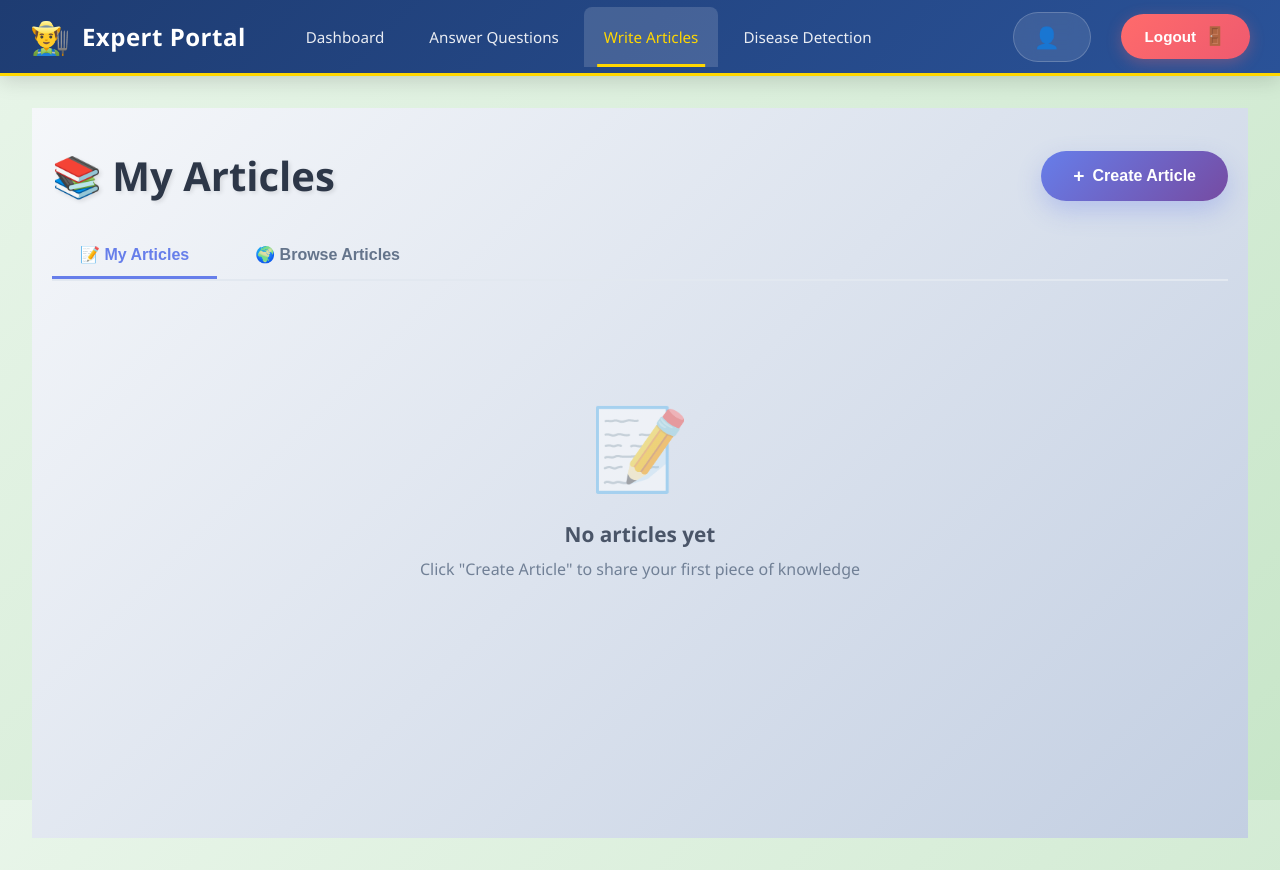
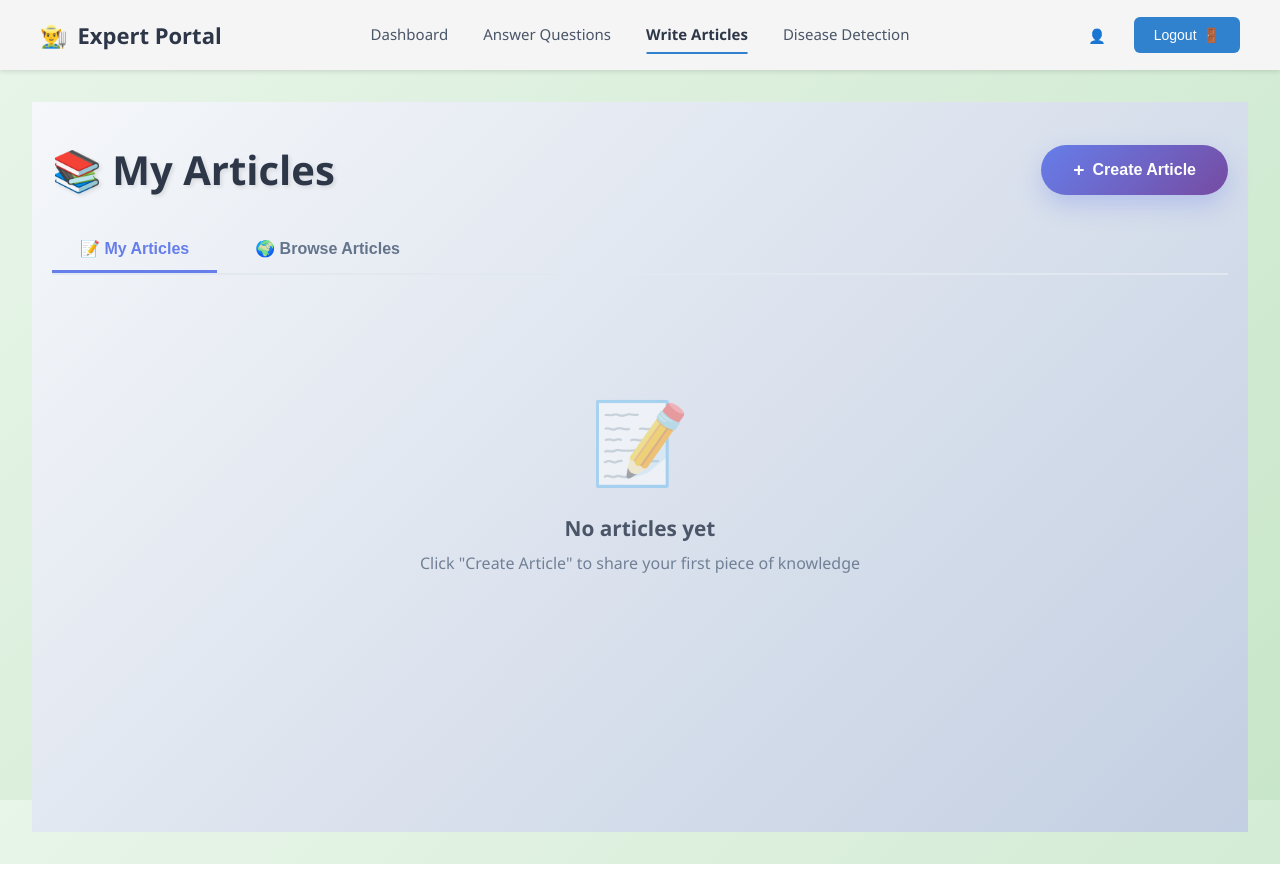
Before and after one commit to Snikdrek/DigiFarm, a React (Create React App) app: page /expert/write-articles in a window 1280 px wide. Built offline with nearby package versions, Linux system fonts and the light colour scheme.

Commit message:
Fixed navbar issues

```diff
--- a/src/App.js
+++ b/src/App.js
@@ -88,27 +88,124 @@ const ConditionalNavbar = ({
   const isActive = (path) =>
     location.pathname === path || location.pathname.startsWith(`${path}/`);
 
+  const navbarStyles = {
+    navbar: {
+      display: 'flex',
+      justifyContent: 'space-between',
+      alignItems: 'center',
+      padding: '16px 48px',
+      background: '#f5f5f5',
+      borderBottom: '1px solid #e0e0e0',
+      position: 'sticky',
+      top: 0,
+      zIndex: 1000,
+    },
+    brand: {
+      display: 'flex',
+      alignItems: 'center',
+      gap: '12px',
+      cursor: 'pointer',
+    },
+    brandText: {
+      fontSize: '1.3rem',
+      fontWeight: '700',
+      color: '#1e293b',
+      margin: 0,
+      letterSpacing: '-0.5px',
+    },
+    navMenu: {
+      display: 'flex',
+      listStyle: 'none',
+      gap: '32px',
+      margin: 0,
+      padding: 0,
+      alignItems: 'center',
+    },
+    navItem: {
+      fontSize: '0.95rem',
+      fontWeight: '500',
+      color: '#64748b',
+      cursor: 'pointer',
+      transition: 'color 0.2s ease',
+      position: 'relative',
+      padding: '4px 0',
+    },
+    navItemActive: {
+      color: '#1e293b',
+      fontWeight: '600',
+    },
+    rightSection: {
+      display: 'flex',
+      alignItems: 'center',
+      gap: '20px',
+    },
+    userInfo: {
+      fontSize: '0.9rem',
+      color: '#64748b',
+      fontWeight: '500',
+    },
+    logoutButton: {
+      padding: '10px 24px',
+      background: '#1e293b',
+      color: 'white',
+      border: 'none',
+      borderRadius: '6px',
+      fontSize: '0.9rem',
+      fontWeight: '600',
+      cursor: 'pointer',
+      transition: 'all 0.2s ease',
+    },
+  };
+
   return (
-    <nav className="navbar">
-      <div className="nav-brand">
-        <h1 onClick={() => navigate('/home')} style={{ cursor: 'pointer' }}>🌾 DigiFarm</h1>
-        <span>{signedInLabel}</span>
-        {showLogout && isFarmerLoggedIn && (
-          <button onClick={onLogout}>Logout</button>
-        )}
+    <nav style={navbarStyles.navbar}>
+      {/* Left - Brand */}
+      <div style={navbarStyles.brand} onClick={() => navigate('/home')}>
+        <h1 style={navbarStyles.brandText}>🌾 DigiFarm</h1>
       </div>
 
-      <ul className="nav-menu">
+      {/* Center - Navigation Links */}
+      <ul style={navbarStyles.navMenu}>
         {navItems.map((item) => (
           <li
             key={item.path}
-            className={isActive(item.path) ? 'active' : ''}
+            style={{
+              ...navbarStyles.navItem,
+              ...(isActive(item.path) ? navbarStyles.navItemActive : {}),
+            }}
             onClick={() => navigate(item.path)}
+            onMouseEnter={(e) => {
+              e.currentTarget.style.color = '#1e293b';
+            }}
+            onMouseLeave={(e) => {
+              if (!isActive(item.path)) {
+                e.currentTarget.style.color = '#64748b';
+              }
+            }}
           >
             {item.label}
           </li>
         ))}
       </ul>
+
+      {/* Right - User Info & Logout */}
+      <div style={navbarStyles.rightSection}>
+        <span style={navbarStyles.userInfo}>{signedInLabel}</span>
+        {showLogout && isFarmerLoggedIn && (
+          <button
+            style={navbarStyles.logoutButton}
+            onClick={onLogout}
+            onMouseEnter={(e) => {
+              e.currentTarget.style.background = '#334155';
+            }}
+            onMouseLeave={(e) => {
+              e.currentTarget.style.background = '#1e293b';
+            }}
+          >
+            Logout
+          </button>
+        )}
+      </div>
     </nav>
   );
 };
--- a/src/components/ExpertNavbar.css
+++ /dev/null
@@ -1,238 +0,0 @@
-.expert-navbar {
-  background: linear-gradient(135deg, #1e3c72 0%, #2a5298 100%);
-  box-shadow: 0 4px 20px rgba(0, 0, 0, 0.15);
-  padding: 0;
-  position: sticky;
-  top: 0;
-  z-index: 1000;
-  border-bottom: 3px solid #ffd700;
-}
-
-.expert-nav-container {
-  display: flex;
-  justify-content: space-between;
-  align-items: center;
-  max-width: 1400px;
-  margin: 0 auto;
-  padding: 0 30px;
-}
-
-.expert-nav-left {
-  display: flex;
-  align-items: center;
-  gap: 40px;
-  flex: 1;
-}
-
-.expert-brand {
-  display: flex;
-  align-items: center;
-  gap: 12px;
-  cursor: pointer;
-  padding: 15px 0;
-  transition: transform 0.3s ease;
-}
-
-.expert-brand:hover {
-  transform: scale(1.05);
-}
-
-.expert-icon {
-  font-size: 2rem;
-}
-
-.expert-brand h2 {
-  color: white;
-  margin: 0;
-  font-size: 1.5rem;
-  font-weight: 700;
-  letter-spacing: 0.5px;
-}
-
-.expert-nav-menu {
-  display: flex;
-  list-style: none;
-  margin: 0;
-  padding: 0;
-  gap: 5px;
-}
-
-.expert-nav-menu li {
-  color: rgba(255, 255, 255, 0.9);
-  padding: 20px 20px;
-  cursor: pointer;
-  font-weight: 500;
-  font-size: 0.95rem;
-  transition: all 0.3s ease;
-  position: relative;
-  border-radius: 8px 8px 0 0;
-}
-
-.expert-nav-menu li::after {
-  content: '';
-  position: absolute;
-  bottom: 0;
-  left: 50%;
-  transform: translateX(-50%);
-  width: 0;
-  height: 3px;
-  background: #ffd700;
-  transition: width 0.3s ease;
-}
-
-.expert-nav-menu li:hover {
-  background: rgba(255, 255, 255, 0.1);
-  color: white;
-}
-
-.expert-nav-menu li:hover::after {
-  width: 80%;
-}
-
-.expert-nav-menu li.active {
-  background: rgba(255, 255, 255, 0.15);
-  color: #ffd700;
-}
-
-.expert-nav-menu li.active::after {
-  width: 80%;
-}
-
-.expert-nav-right {
-  display: flex;
-  align-items: center;
-  gap: 30px;
-}
-
-.expert-profile {
-  display: flex;
-  align-items: center;
-  gap: 10px;
-  background: rgba(255, 255, 255, 0.1);
-  padding: 10px 20px;
-  border-radius: 25px;
-  border: 1px solid rgba(255, 255, 255, 0.2);
-  backdrop-filter: blur(10px);
-}
-
-.profile-icon {
-  font-size: 1.3rem;
-}
-
-.profile-email {
-  color: white;
-  font-weight: 500;
-  font-size: 0.95rem;
-}
-
-.expert-logout-btn {
-  display: flex;
-  align-items: center;
-  gap: 8px;
-  background: linear-gradient(135deg, #ff6b6b 0%, #ee5a6f 100%);
-  color: white;
-  border: none;
-  padding: 12px 24px;
-  border-radius: 25px;
-  font-weight: 600;
-  font-size: 0.95rem;
-  cursor: pointer;
-  transition: all 0.3s ease;
-  box-shadow: 0 4px 15px rgba(255, 107, 107, 0.3);
-}
-
-.expert-logout-btn:hover {
-  transform: translateY(-2px);
-  box-shadow: 0 6px 20px rgba(255, 107, 107, 0.4);
-  background: linear-gradient(135deg, #ee5a6f 0%, #ff6b6b 100%);
-}
-
-.expert-logout-btn:active {
-  transform: translateY(0);
-}
-
-.logout-icon {
-  font-size: 1.1rem;
-}
-
-/* Responsive Design */
-@media (max-width: 1024px) {
-  .expert-nav-menu {
-    gap: 0;
-  }
-
-  .expert-nav-menu li {
-    padding: 20px 15px;
-    font-size: 0.9rem;
-  }
-
-  .expert-brand h2 {
-    font-size: 1.3rem;
-  }
-
-  .profile-email {
-    font-size: 0.85rem;
-  }
-}
-
-@media (max-width: 768px) {
-  .expert-nav-container {
-    flex-direction: column;
-    padding: 15px 20px;
-    gap: 15px;
-  }
-
-  .expert-nav-left {
-    flex-direction: column;
-    gap: 15px;
-    width: 100%;
-  }
-
-  .expert-nav-menu {
-    width: 100%;
-    overflow-x: auto;
-    gap: 5px;
-    padding-bottom: 5px;
-  }
-
-  .expert-nav-menu li {
-    padding: 12px 15px;
-    white-space: nowrap;
-  }
-
-  .expert-nav-right {
-    width: 100%;
-    justify-content: space-between;
-  }
-
-  .profile-email {
-    max-width: 150px;
-    overflow: hidden;
-    text-overflow: ellipsis;
-  }
-}
-
-@media (max-width: 480px) {
-  .expert-brand h2 {
-    font-size: 1.1rem;
-  }
-
-  .expert-icon {
-    font-size: 1.5rem;
-  }
-
-  .expert-nav-menu li {
-    padding: 10px 12px;
-    font-size: 0.85rem;
-  }
-
-  .expert-logout-btn {
-    padding: 10px 18px;
-    font-size: 0.85rem;
-  }
-
-  .profile-email {
-    font-size: 0.8rem;
-    max-width: 120px;
-  }
-}
--- a/src/components/ExpertNavbar.js
+++ b/src/components/ExpertNavbar.js
@@ -1,6 +1,5 @@
 import React from 'react';
 import { useNavigate, useLocation } from 'react-router-dom';
-import './ExpertNavbar.css';
 
 function ExpertNavbar({ expertEmail, onLogout }) {
   const navigate = useNavigate();
@@ -9,43 +8,147 @@ function ExpertNavbar({ expertEmail, onLogout }) {
   const navItems = [
     { path: '/expert-dashboard', label: 'Dashboard' },
     { path: '/expert/answer-questions', label: 'Answer Questions' },
-
     { path: '/expert/write-articles', label: 'Write Articles' },
-    {path: '/disease-detection', label: 'Disease Detection'}
+    { path: '/disease-detection', label: 'Disease Detection' }
   ];
 
   const isActive = (path) =>
     location.pathname === path || location.pathname.startsWith(`${path}/`);
 
+  const navbarStyles = {
+    navbar: {
+      backgroundColor: '#f5f5f5',
+      boxShadow: '0 2px 4px rgba(0, 0, 0, 0.1)',
+      position: 'sticky',
+      top: 0,
+      zIndex: 1000,
+      padding: '0 40px',
+    },
+    container: {
+      display: 'flex',
+      justifyContent: 'space-between',
+      alignItems: 'center',
+      maxWidth: '1400px',
+      margin: '0 auto',
+      height: '70px',
+    },
+    brand: {
+      display: 'flex',
+      alignItems: 'center',
+      gap: '10px',
+      cursor: 'pointer',
+      fontSize: '22px',
+      fontWeight: '600',
+      color: '#2d3748',
+      transition: 'color 0.3s ease',
+    },
+    brandText: {
+      margin: 0,
+      fontSize: '22px',
+      fontWeight: '600',
+    },
+    navMenu: {
+      display: 'flex',
+      listStyle: 'none',
+      gap: '35px',
+      margin: 0,
+      padding: 0,
+      position: 'absolute',
+      left: '50%',
+      transform: 'translateX(-50%)',
+    },
+    navItem: {
+      cursor: 'pointer',
+      fontSize: '15px',
+      fontWeight: '500',
+      color: '#4a5568',
+      transition: 'color 0.3s ease',
+      padding: '8px 0',
+      borderBottom: '2px solid transparent',
+    },
+    navItemActive: {
+      cursor: 'pointer',
+      fontSize: '15px',
+      fontWeight: '600',
+      color: '#2d3748',
+      padding: '8px 0',
+      borderBottom: '2px solid #3182ce',
+    },
+    rightSection: {
+      display: 'flex',
+      alignItems: 'center',
+      gap: '20px',
+    },
+    userInfo: {
+      display: 'flex',
+      alignItems: 'center',
+      gap: '8px',
+      fontSize: '14px',
+      color: '#4a5568',
+    },
+    logoutButton: {
+      backgroundColor: '#3182ce',
+      color: 'white',
+      border: 'none',
+      padding: '10px 20px',
+      borderRadius: '6px',
+      cursor: 'pointer',
+      fontSize: '14px',
+      fontWeight: '500',
+      transition: 'background-color 0.3s ease',
+      display: 'flex',
+      alignItems: 'center',
+      gap: '6px',
+    },
+  };
+
   return (
-    <nav className="expert-navbar">
-      <div className="expert-nav-container">
-        <div className="expert-nav-left">
-          <div className="expert-brand" onClick={() => navigate('/expert-dashboard')}>
-            <span className="expert-icon">👨‍🌾</span>
-            <h2>Expert Portal</h2>
+    <nav style={navbarStyles.navbar}>
+      <div style={navbarStyles.container}>
+        <div style={navbarStyles.brand} onClick={() => navigate('/expert-dashboard')}>
+          <span>👨‍🌾</span>
+          <h2 style={navbarStyles.brandText}>Expert Portal</h2>
         </div>
-          <ul className="expert-nav-menu">
+
+        <ul style={navbarStyles.navMenu}>
           {navItems.map((item) => (
             <li
               key={item.path}
-                className={isActive(item.path) ? 'active' : ''}
+              style={isActive(item.path) ? navbarStyles.navItemActive : navbarStyles.navItem}
               onClick={() => navigate(item.path)}
+              onMouseEnter={(e) => {
+                if (!isActive(item.path)) {
+                  e.target.style.color = '#2d3748';
+                }
+              }}
+              onMouseLeave={(e) => {
+                if (!isActive(item.path)) {
+                  e.target.style.color = '#4a5568';
+                }
+              }}
             >
               {item.label}
             </li>
           ))}
         </ul>
+
+        <div style={navbarStyles.rightSection}>
+          <div style={navbarStyles.userInfo}>
+            <span>👤</span>
+            <span>{expertEmail}</span>
           </div>
-
-        <div className="expert-nav-right">
-          <div className="expert-profile">
-            <span className="profile-icon">👤</span>
-            <span className="profile-email">{expertEmail}</span>
-          </div>
-          <button className="expert-logout-btn" onClick={onLogout}>
+          <button
+            style={navbarStyles.logoutButton}
+            onClick={onLogout}
+            onMouseEnter={(e) => {
+              e.target.style.backgroundColor = '#2c5aa0';
+            }}
+            onMouseLeave={(e) => {
+              e.target.style.backgroundColor = '#3182ce';
+            }}
+          >
             <span>Logout</span>
-            <span className="logout-icon">🚪</span>
+            <span>🚪</span>
           </button>
         </div>
       </div>
```
Lines whose indentation alone changed are shown as unchanged.
